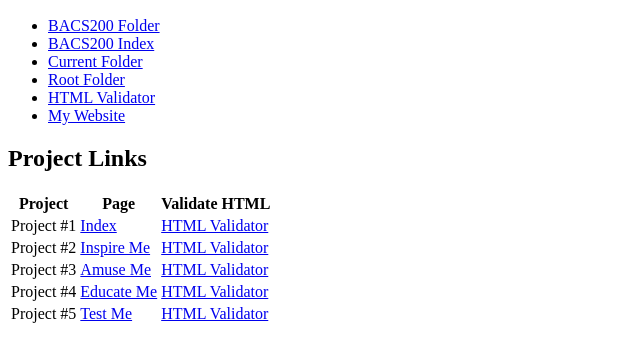
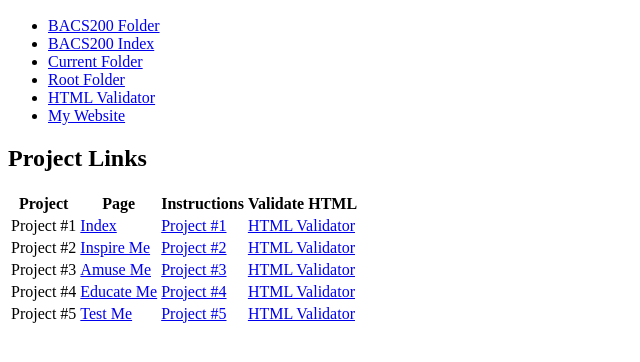
Before and after one commit to Logan-Koehn/Logan-Koehn.github.io, a plain HTML site: page bacs200/test.html in a window 1280 px wide. Shown: the part 110-472 px from the top of the page, without its empty margins (0-640 px from the left). Drawn offline with Linux system fonts and the light colour scheme.

Commit message:
instructions added

```diff
--- a/bacs200/test.html
+++ b/bacs200/test.html
@@ -37,31 +37,37 @@
     <tr>
         <th>Project</th>
         <th>Page</th>
+        <th>Instructions</th>
         <th>Validate HTML</th>
     </tr>
     <tr>
         <td>Project #1</td>
         <td><a href="index.html">Index</a></td>
+        <td><a href="https://shrinking-world.com/course/bacs200/project/01">Project #1</a></td>
         <td><a href="https://validator.w3.org/nu/?doc=https%3A%2F%2Flogan-koehn.github.io%2Fbacs200%2Findex.html">HTML Validator</a></td>
     </tr>
     <tr>
         <td>Project #2</td>
         <td><a href="inspire.html">Inspire Me</a></td>
+        <td><a href="https://shrinking-world.com/course/bacs200/project/02">Project #2</a></td>
         <td><a href="https://validator.w3.org/nu/?doc=https%3A%2F%2Flogan-koehn.github.io%2Fbacs200%2Finspire.html">HTML Validator</a></td>
     </tr>
     <tr>
         <td>Project #3</td>
         <td><a href="amuse.html">Amuse Me</a></td>
+        <td><a href="https://shrinking-world.com/course/bacs200/project/03">Project #3</a></td>
         <td><a href="https://validator.w3.org/nu/?doc=https%3A%2F%2Flogan-koehn.github.io%2Fbacs200%2Famuse.html">HTML Validator</a></td>
     </tr>
     <tr>
         <td>Project #4</td>
         <td><a href="educate.html">Educate Me</a></td>
+        <td><a href="https://shrinking-world.com/course/bacs200/project/04">Project #4</a></td>
         <td><a href="https://validator.w3.org/nu/?doc=https%3A%2F%2Flogan-koehn.github.io%2Fbacs200%2Feducate.html">HTML Validator</a></td>
     </tr>
     <tr>
         <td>Project #5</td>
         <td><a href="test.html">Test Me</a></td>
+        <td><a href="https://shrinking-world.com/course/bacs200/project/05">Project #5</a></td>
         <td><a href="https://validator.w3.org/nu/?doc=https%3A%2F%2Flogan-koehn.github.io%2Fbacs200%2Ftest.html">HTML Validator</a></td>
     </tr>
 </table>
```
